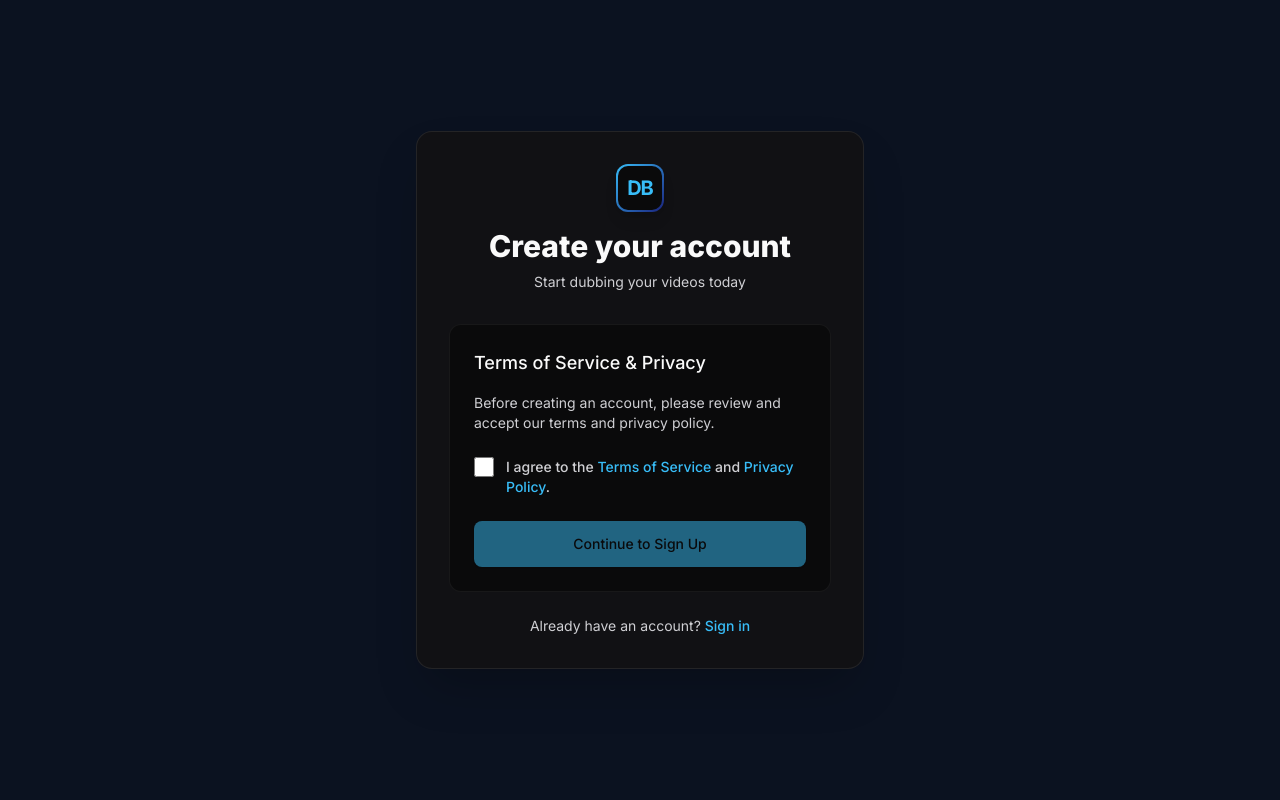
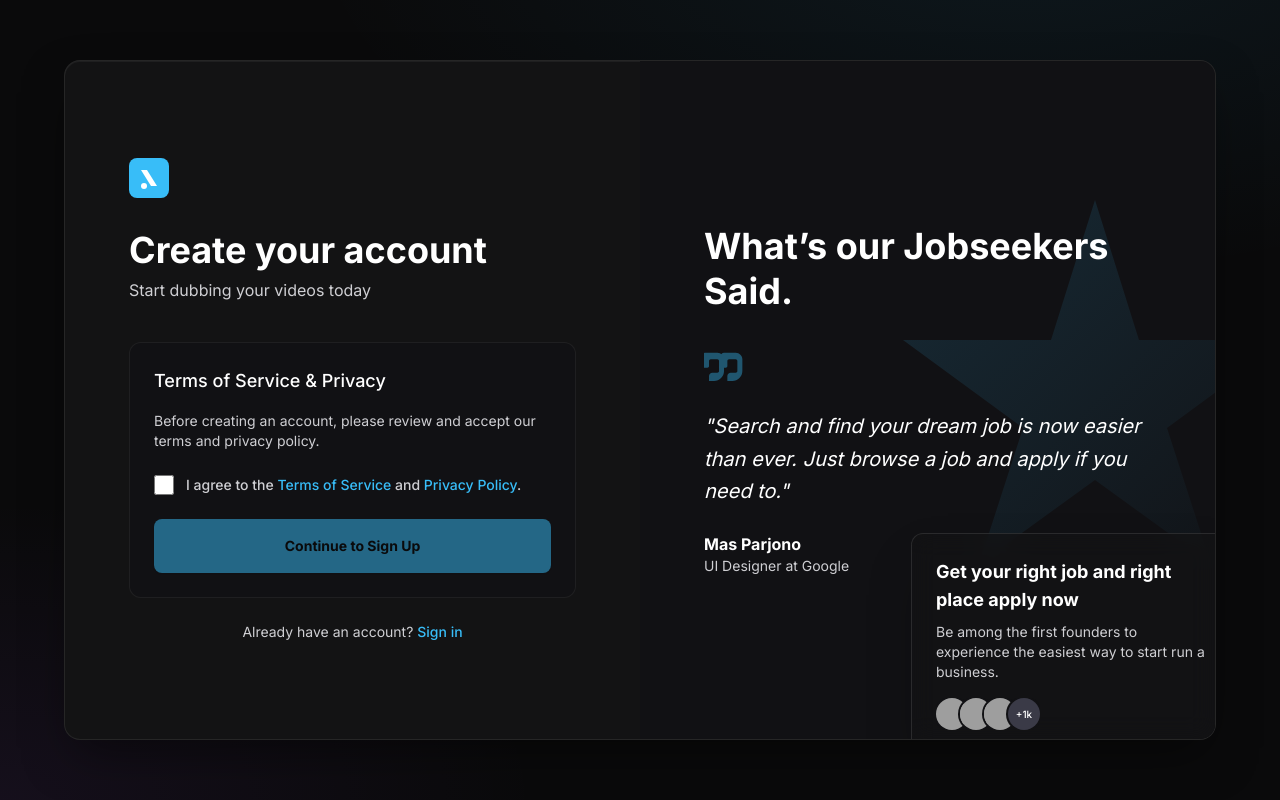
Before and after one commit to MuhamadTAH/doblaj, a React (Vite) app in the folder studio/dubbing/dashboard-tts/: page /sign-up in a window 1280 px wide. Built offline with nearby package versions, Linux system fonts and the light colour scheme; no server answers; grey boxes are pictures that could not be loaded.

Commit message:
feat(dashboard-tts): apply custom auth layout for login and signup

```diff
--- /dev/null
+++ b/studio/dubbing/dashboard-tts/src/components/AuthLayout.tsx
@@ -0,0 +1,71 @@
+import React from "react";
+
+interface AuthLayoutProps {
+  children: React.ReactNode;
+  title: string;
+  subtitle: string;
+}
+
+export default function AuthLayout({ children, title, subtitle }: AuthLayoutProps) {
+  return (
+    <div className="min-h-screen flex items-center justify-center p-4">
+      {/* Container */}
+      <main className="w-full max-w-6xl flex flex-col md:flex-row studio-card rounded-2xl overflow-hidden min-h-[680px]">
+        {/* Left Pane - Login Form */}
+        <section className="flex-1 p-8 md:p-16 flex flex-col justify-center relative">
+          <header className="mb-10 text-center md:text-left">
+            <div className="mb-8 flex justify-center md:justify-start">
+              <svg fill="none" height="40" viewBox="0 0 40 40" width="40" xmlns="http://www.w3.org/2000/svg">
+                <rect fill="#38bdf8" height="40" rx="8" width="40"></rect>
+                <path d="M12 12H18L28 28H22L12 12Z" fill="white"></path>
+                <circle cx="15" cy="28" fill="white" r="3"></circle>
+              </svg>
+            </div>
+            <h1 className="text-4xl font-bold text-white mb-2">{title}</h1>
+            <p className="text-ink-200">{subtitle}</p>
+          </header>
+
+          <div className="w-full max-w-md mx-auto md:mx-0">
+            {children}
+          </div>
+        </section>
+
+        {/* Right Pane - Testimonial/Branding */}
+        <section className="relative flex-1 bg-ink-900 p-12 md:p-16 flex flex-col justify-between overflow-hidden hidden md:flex">
+          {/* Decorative geometric element */}
+          <div className="absolute -right-20 top-1/2 -translate-y-1/2 w-[400px] h-[400px] geometric-star"></div>
+
+          <div className="relative z-10 max-w-md mt-auto mb-auto">
+            <h2 className="text-4xl font-bold leading-tight mb-8 text-white">What’s our Jobseekers Said.</h2>
+            <div className="space-y-6">
+              <svg className="w-10 h-10 text-brand-400 opacity-40" fill="currentColor" viewBox="0 0 24 24">
+                <path d="M14.017 21L14.017 18C14.017 16.8954 14.9124 16 16.017 16H19.017C19.5693 16 20.017 15.5523 20.017 15V9C20.017 8.44772 19.5693 8 19.017 8H15.017C14.4647 8 14.017 8.44772 14.017 9V12C14.017 12.5523 13.5693 13 13.017 13H11.017C10.4647 13 10.017 12.5523 10.017 12V6C10.017 4.89543 10.9124 4 12.017 4H19.017C21.2261 4 23.017 5.79086 23.017 8V15C23.017 18.3137 20.3307 21 17.017 21H14.017ZM3.017 21L3.017 18C3.017 16.8954 3.91243 16 5.017 16H8.017C8.56928 16 9.017 15.5523 9.017 15V9C9.017 8.44772 8.56928 8 8.017 8H4.017C3.46472 8 3.017 8.44772 3.017 9V12C3.017 12.5523 2.56928 13 2.017 13H0.017C-0.53528 13 -1.017 12.5523 -1.017 12V6C-1.017 4.89543 -0.12157 4 0.983 4H8.017C10.2261 4 12.017 5.79086 12.017 8V15C12.017 18.3137 9.33072 21 6.017 21H3.017Z"></path>
+              </svg>
+              <p className="text-xl text-white italic leading-relaxed">
+                "Search and find your dream job is now easier than ever. Just browse a job and apply if you need to."
+              </p>
+              <div>
+                <p className="font-bold text-white">Mas Parjono</p>
+                <p className="text-ink-200 text-sm">UI Designer at Google</p>
+              </div>
+            </div>
+          </div>
+
+          {/* Overlapping Floating Card */}
+          <div className="relative z-20 mt-12 md:mt-0 md:absolute md:-bottom-4 md:-right-4 w-full md:max-w-xs p-6 glass-pane rounded-xl shadow-2xl">
+            <h3 className="font-bold text-lg mb-2 text-white">Get your right job and right place apply now</h3>
+            <p className="text-ink-200 text-sm mb-4">Be among the first founders to experience the easiest way to start run a business.</p>
+            <div className="flex items-center space-x-2">
+              <div className="flex -space-x-2 overflow-hidden">
+                <img alt="" className="inline-block h-8 w-8 rounded-full ring-2 ring-ink-900" src="https://lh3.googleusercontent.com/aida-public/AB6AXuBI-te0xmBDKh-XaiGrKLnDXL-SXvbVU6am-3piJo21zg8Hh7Teg5kBRhqaL1uj23lU53AmIHEzyV1omUVYn21yhVuTVWQiiFMkNrIV5ccQoyAcHW2Bqq_Oz14wQaE1J7DvQ_CsXzIQCGV9kjuZ9OWc6gCm6ZjqTp4a0qOLEueujY4L_sgHfotfr4Ictons352wwjt_GSuNbAdPSIXXJWPEO_nyRJGtzcbXb_Ao17EtlUWGvY-u3a4RFg"/>
+                <img alt="" className="inline-block h-8 w-8 rounded-full ring-2 ring-ink-900" src="https://lh3.googleusercontent.com/aida-public/AB6AXuD52IxMBHnq1gPyItFzqG4xJhDg5UNwSlXDOCBNP7jC2yDtkJb-uAECBY1JFQplZ-nR53HrS4XijNsUGAepxNOxc6EdjG05w1-MLDCKBJeRzdxSY5cDEGx76Il2P8NP6eEty6dCHsk4WRjYBkP_WRuDgYwRauu-XySoSG1ZRxnmoTDRZYlnJ58OptRUK7s-pSMfiw-JEWwTQUkRCY2wrL6ZFKHmEjh3rOlY8kEgoLaaOtLY9ABMGS29Ig"/>
+                <img alt="" className="inline-block h-8 w-8 rounded-full ring-2 ring-ink-900" src="https://lh3.googleusercontent.com/aida-public/AB6AXuAWAtxjneO-CN5NjuY8u9s6dXTcg8VO4kLeTwGlNqR7bO7om--gtfimvM8tPYNpXfB2Tnigi7u0Fp6k6_U54YYzYn9XPaCPZjPjbBKxkV_XjtmxQN-YCMsvg90f2_-Li-_-Pz-0PFBzmJgzTt_Kp9E9cpWGDpOgYUwSHRamF8PlHefJiesGY5vxoYX-pwCOBQpbFt8RwK-WLYnRQ_dy69KJK7U8cMpMfuIZNYsoe2w5rvG99XaKLLFSLg"/>
+                <div className="inline-block h-8 w-8 rounded-full ring-2 ring-ink-900 bg-ink-600 flex items-center justify-center text-[10px] font-medium text-white">+1k</div>
+              </div>
+            </div>
+          </div>
+        </section>
+      </main>
+    </div>
+  );
+}
--- a/studio/dubbing/dashboard-tts/src/index.css
+++ b/studio/dubbing/dashboard-tts/src/index.css
@@ -116,3 +116,23 @@
 [dir="rtl"] .progress-bar-wrap {
   direction: ltr;
 }
+
+/* Studio Console Card Styling: Hairline border + Inset highlight */
+.studio-card {
+  background: #131314;
+  border: 1px solid rgba(255, 255, 255, 0.08);
+  box-shadow: inset 0 1px 0 0 rgba(255, 255, 255, 0.05), 0 20px 50px -12px rgba(0, 0, 0, 0.5);
+}
+
+.glass-pane {
+  background: rgba(19, 19, 20, 0.7);
+  backdrop-filter: blur(12px);
+  border: 1px solid rgba(255, 255, 255, 0.1);
+}
+
+/* Custom geometric element for the right pane */
+.geometric-star {
+  opacity: 0.15;
+  background: linear-gradient(135deg, #38bdf8 0%, transparent 100%);
+  clip-path: polygon(50% 0%, 61% 35%, 98% 35%, 68% 57%, 79% 91%, 50% 70%, 21% 91%, 32% 57%, 2% 35%, 39% 35%);
+}
--- a/studio/dubbing/dashboard-tts/src/pages/CustomSignUpPage.tsx
+++ b/studio/dubbing/dashboard-tts/src/pages/CustomSignUpPage.tsx
@@ -1,6 +1,28 @@
 import React, { useState } from "react";
 import { SignUp } from "@clerk/clerk-react";
 import { Link, useSearchParams } from "react-router-dom";
+import AuthLayout from "@/components/AuthLayout";
+
+const clerkAppearance = {
+  elements: {
+    card: 'bg-transparent shadow-none px-0',
+    headerTitle: 'hidden',
+    headerSubtitle: 'hidden',
+    socialButtonsBlockButton: 'border border-white/[0.08] hover:bg-white/[0.04] text-white',
+    formButtonPrimary: 'bg-brand-400 hover:bg-brand-500 text-ink-950 font-bold',
+    formFieldInput: 'bg-ink-900 border-white/[0.1] text-white focus:border-brand-400 focus:ring-brand-400',
+    formFieldLabel: 'text-ink-200',
+    footerActionLink: 'text-brand-400 hover:text-brand-300',
+    dividerLine: 'bg-white/[0.08]',
+    dividerText: 'text-ink-400 bg-transparent',
+    identityPreviewText: 'text-white',
+    identityPreviewEditButton: 'text-brand-400 hover:text-brand-300',
+    formFieldInputShowPasswordButton: 'text-ink-400 hover:text-white',
+  },
+  layout: {
+    socialButtonsPlacement: 'bottom' as const,
+  }
+};
 
 export default function CustomSignUpPage() {
   const [agreed, setAgreed] = useState(false);
@@ -9,27 +31,15 @@ export default function CustomSignUpPage() {
   const redirectUrl = searchParams.get("redirect_url") || "/tts";
 
   return (
-    <div className="flex flex-col items-center justify-center min-h-screen bg-[#0b1220] py-12 px-4 sm:px-6 lg:px-8">
+    <AuthLayout
+      title="Create your account"
+      subtitle="Start dubbing your videos today"
+    >
       {!showSignUp ? (
-        <div className="max-w-md w-full space-y-8 bg-[#111114] p-8 rounded-2xl border border-[rgba(255,255,255,0.08)] shadow-2xl">
-          <div className="text-center">
-            <div className="mx-auto w-12 h-12 rounded-xl bg-gradient-to-br from-[#38bdf8] to-[#1a237e] p-0.5 flex items-center justify-center shadow-lg mb-4">
-              <div className="w-full h-full bg-[#0a0a0b] rounded-[10px] flex items-center justify-center">
-                <span className="text-[#38bdf8] font-bold text-xl tracking-tighter">DB</span>
-              </div>
-            </div>
-            <h2 className="mt-2 text-3xl font-extrabold text-[#fafafa]">
-              Create your account
-            </h2>
-            <p className="mt-2 text-sm text-[#cfcfd3]">
-              Start dubbing your videos today
-            </p>
-          </div>
-
-          <div className="mt-8 space-y-6">
-            <div className="bg-[#0a0a0b] border border-[rgba(255,255,255,0.06)] rounded-xl p-6">
-              <h3 className="text-lg font-medium text-[#fafafa] mb-4">Terms of Service & Privacy</h3>
-              <p className="text-sm text-[#cfcfd3] mb-6">
+        <div className="space-y-6">
+          <div className="bg-ink-900/50 border border-white/[0.06] rounded-xl p-6">
+            <h3 className="text-lg font-medium text-white mb-4">Terms of Service & Privacy</h3>
+            <p className="text-sm text-ink-200 mb-6">
               Before creating an account, please review and accept our terms and privacy policy.
             </p>
 
@@ -41,17 +51,17 @@ export default function CustomSignUpPage() {
                   type="checkbox"
                   checked={agreed}
                   onChange={(e) => setAgreed(e.target.checked)}
-                    className="w-5 h-5 bg-[#111114] border border-[rgba(255,255,255,0.2)] rounded cursor-pointer accent-[#38bdf8]"
+                  className="w-5 h-5 bg-ink-900 border border-white/[0.2] rounded cursor-pointer text-brand-400 focus:ring-brand-400"
                 />
               </div>
               <div className="ml-3 text-sm">
-                  <label htmlFor="terms" className="font-medium text-[#cfcfd3] cursor-pointer">
+                <label htmlFor="terms" className="font-medium text-ink-200 cursor-pointer">
                   I agree to the{" "}
-                    <Link to="/terms" className="text-[#38bdf8] hover:underline" target="_blank">
+                  <Link to="/terms" className="text-brand-400 hover:underline" target="_blank">
                     Terms of Service
                   </Link>{" "}
                   and{" "}
-                    <Link to="/privacy" className="text-[#38bdf8] hover:underline" target="_blank">
+                  <Link to="/privacy" className="text-brand-400 hover:underline" target="_blank">
                     Privacy Policy
                   </Link>.
                 </label>
@@ -61,31 +71,36 @@ export default function CustomSignUpPage() {
             <button
               disabled={!agreed}
               onClick={() => setShowSignUp(true)}
-                className={`w-full flex justify-center py-3 px-4 border border-transparent rounded-lg shadow-sm text-sm font-medium text-[#0a0a0b] ${
+              className={`w-full flex justify-center py-4 px-4 border border-transparent rounded-lg shadow-sm text-sm font-bold text-ink-950 ${
                 agreed
-                    ? "bg-[#38bdf8] hover:bg-[#38bdf8]/90 cursor-pointer"
-                    : "bg-[#38bdf8]/50 cursor-not-allowed"
-                } transition-colors`}
+                  ? "bg-brand-400 hover:bg-brand-500 cursor-pointer transform active:scale-[0.98]"
+                  : "bg-brand-400/50 cursor-not-allowed"
+              } transition-all`}
             >
               Continue to Sign Up
             </button>
           </div>
 
           <div className="text-center">
-              <p className="text-sm text-[#cfcfd3]">
+            <p className="text-sm text-ink-200">
               Already have an account?{" "}
-                <Link to={`/sign-in?redirect_url=${encodeURIComponent(redirectUrl)}`} className="font-medium text-[#38bdf8] hover:underline">
+              <Link to={`/sign-in?redirect_url=${encodeURIComponent(redirectUrl)}`} className="font-medium text-brand-400 hover:underline">
                 Sign in
               </Link>
             </p>
           </div>
         </div>
-        </div>
       ) : (
-        <div className="w-full max-w-md flex justify-center animate-in fade-in zoom-in duration-300">
-          <SignUp routing="hash" signInUrl={`/sign-in?redirect_url=${encodeURIComponent(redirectUrl)}`} fallbackRedirectUrl={redirectUrl} forceRedirectUrl={redirectUrl} />
+        <div className="w-full animate-in fade-in zoom-in duration-300">
+          <SignUp
+            appearance={clerkAppearance}
+            routing="hash"
+            signInUrl={`/sign-in?redirect_url=${encodeURIComponent(redirectUrl)}`}
+            fallbackRedirectUrl={redirectUrl}
+            forceRedirectUrl={redirectUrl}
+          />
         </div>
       )}
-    </div>
+    </AuthLayout>
   );
 }
```
Also changed, not shown: studio/dubbing/dashboard-tts/src/App.tsx (+28 -5 lines). Lines whose indentation alone changed are shown as unchanged.
